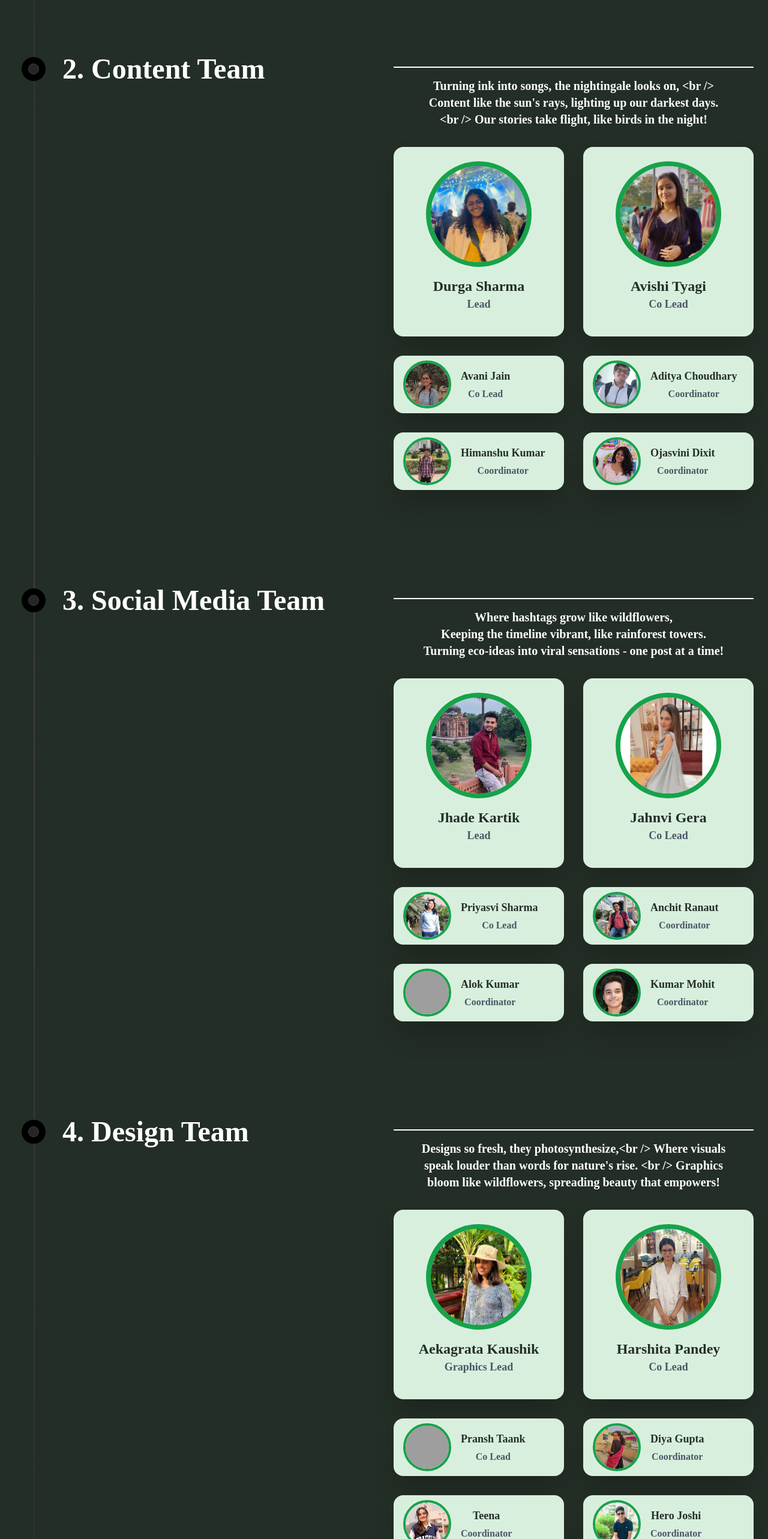
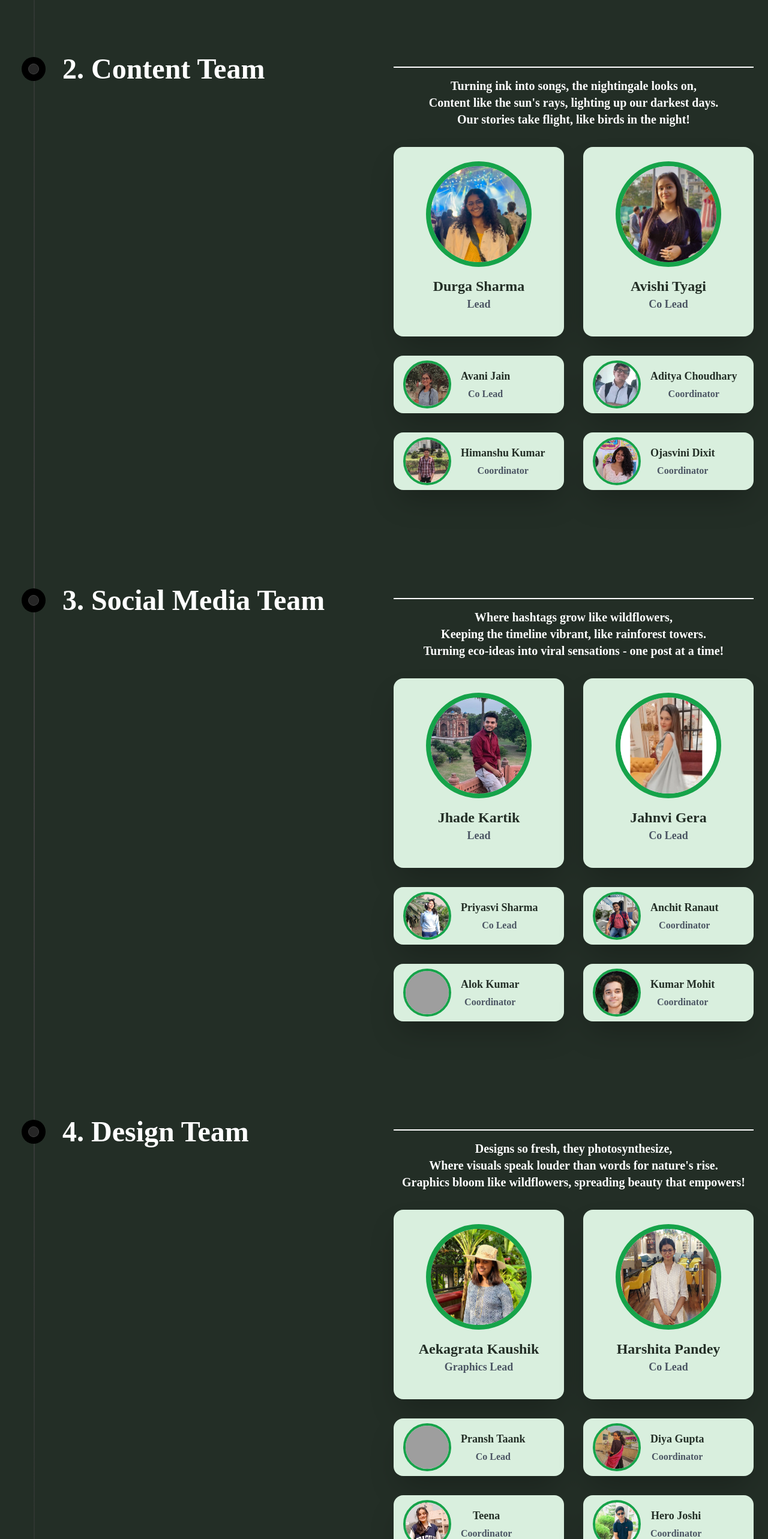
Before and after one commit to arhamggsipu/arham, a Next.js app: page / in a window 1280 px wide. Shown: the part 5600-8166 px from the top of the page at 60% size. Built offline with nearby package versions, Linux system fonts and the light colour scheme; grey boxes are pictures that could not be loaded; a web font is replaced by a local one.

Commit message:
br tags fixed

```diff
--- a/src/app/components/AllTeams.jsx
+++ b/src/app/components/AllTeams.jsx
@@ -22,9 +22,9 @@ export default function AllTeam() {
         title: "2. Content Team",
         description: (
             <>{`
-            Turning ink into songs, the nightingale looks on, <br />
-            Content like the sun's rays, lighting up our darkest days. <br />
-            Our stories take flight, like birds in the night!`}
+            Turning ink into songs, the nightingale looks on,`} <br />
+            {`Content like the sun's rays, lighting up our darkest days.`} <br />
+            {`Our stories take flight, like birds in the night!`}
             </>
             ),
         members: ContentTeam
@@ -43,11 +43,10 @@ export default function AllTeam() {
     {
         title: "4. Design Team",
         description: (
-            <>{`
-            Designs so fresh, they photosynthesize,<br />
-            Where visuals speak louder than words for nature's rise. <br />
-            Graphics bloom like wildflowers, spreading beauty that empowers!
-            `}
+            <>
+            {`Designs so fresh, they photosynthesize,`}<br />
+            {`Where visuals speak louder than words for nature's rise.`} <br />
+            {`Graphics bloom like wildflowers, spreading beauty that empowers!`}
             </>
             ),
         members: DesignTeam
```
